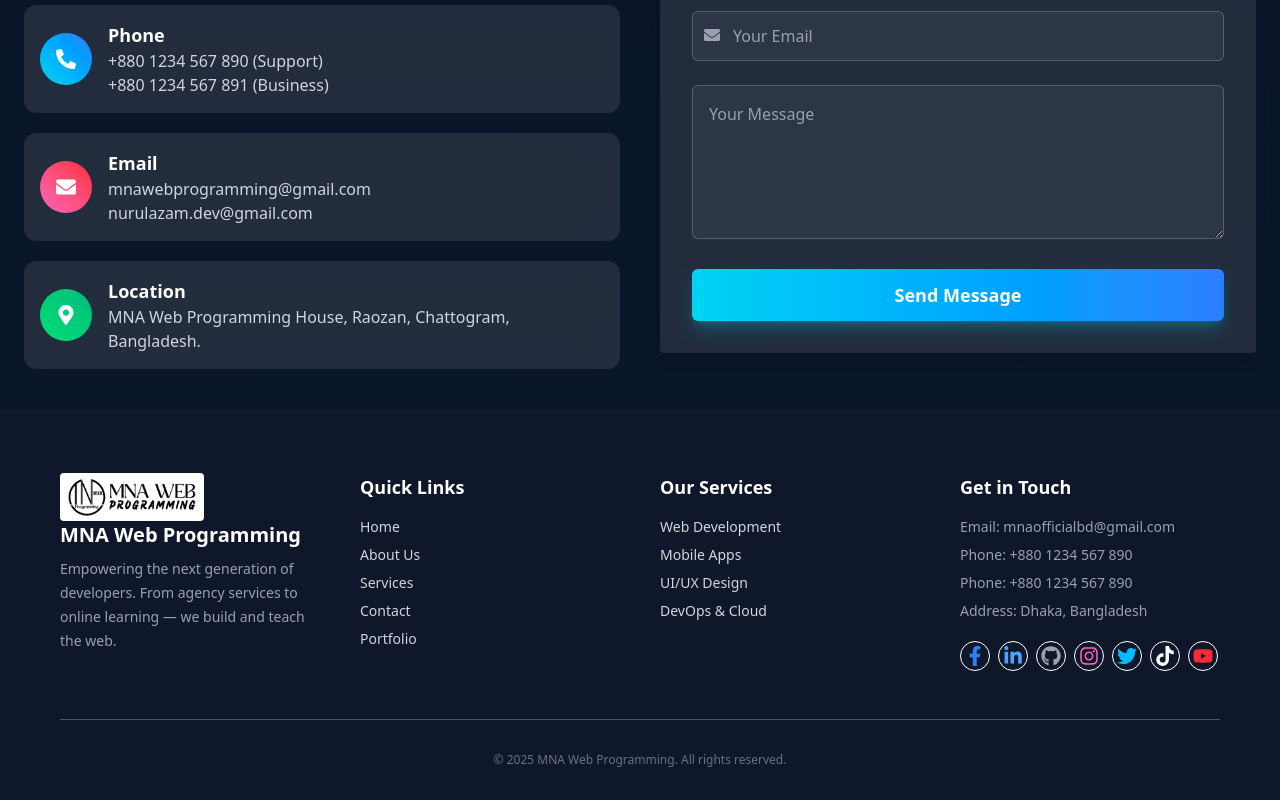
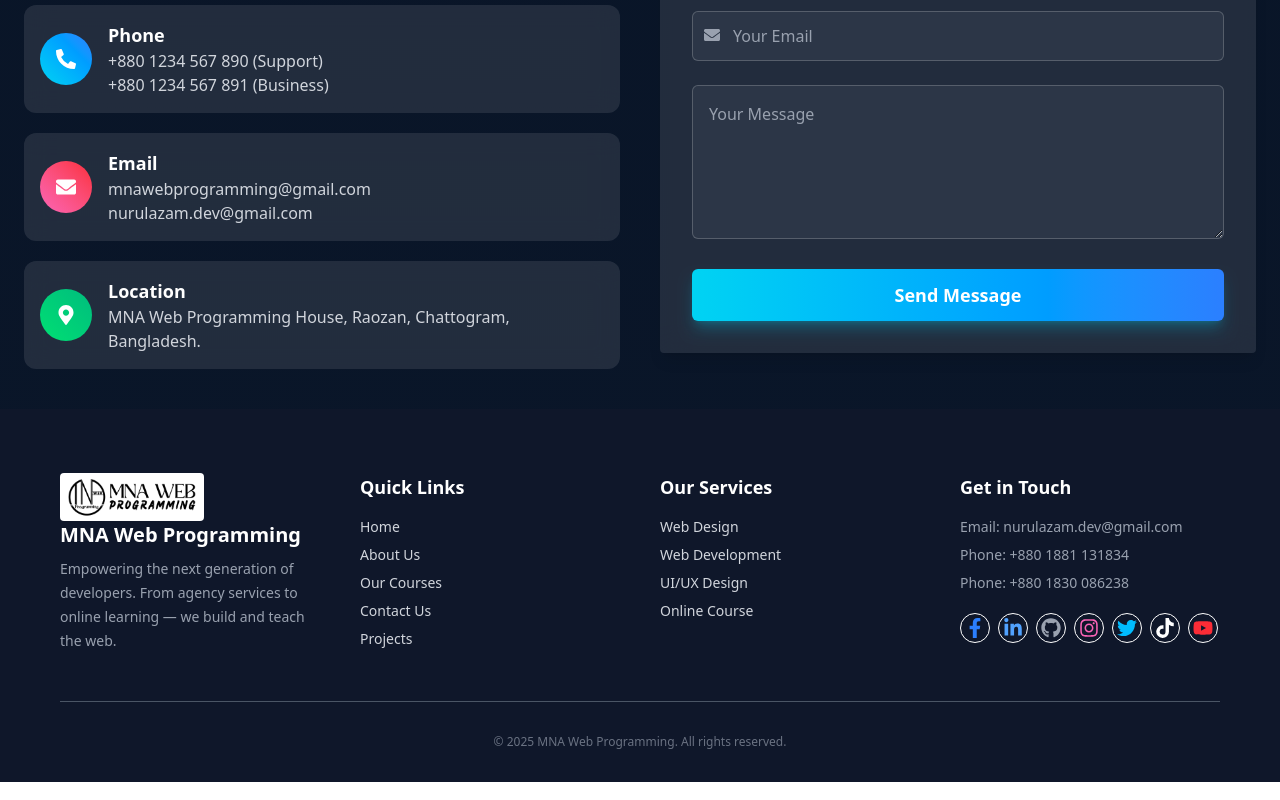
Before and after one commit to nurulazam-dev/mna-web-programming_v1, a Next.js app: page / in a window 1280 px wide. Shown: the part 10906-11706 px from the top of the page. Built offline with nearby package versions, Linux system fonts and the light colour scheme.

Commit message:
footer component update

```diff
--- a/app/components/Shared/Footer.tsx
+++ b/app/components/Shared/Footer.tsx
@@ -54,23 +54,23 @@ const Footer = () => {
               </Link>
             </li>
             <li>
-              <Link href="/about" className="hover:text-white">
+              <Link href="/about-us" className="hover:text-white">
                 About Us
               </Link>
             </li>
             <li>
-              <Link href="/services" className="hover:text-white">
-                Services
+              <Link href="/courses" className="hover:text-white">
+                Our Courses
               </Link>
             </li>
             <li>
-              <Link href="/contact" className="hover:text-white">
-                Contact
+              <Link href="/contact-us" className="hover:text-white">
+                Contact Us
               </Link>
             </li>
             <li>
-              <Link href="/portfolio" className="hover:text-white">
-                Portfolio
+              <Link href="/projects" className="hover:text-white">
+                Projects
               </Link>
             </li>
           </ul>
@@ -81,16 +81,13 @@ const Footer = () => {
           <h3 className="text-lg font-bold text-white mb-4">Our Services</h3>
           <ul className="space-y-2 text-sm">
             <li>
-              <Link
-                href="/services/web-development"
-                className="hover:text-white"
-              >
-                Web Development
+              <Link href="/about-us" className="hover:text-white">
+                Web Design
               </Link>
             </li>
             <li>
-              <Link href="/services/mobile-apps" className="hover:text-white">
-                Mobile Apps
+              <Link href="/about-us" className="hover:text-white">
+                Web Development
               </Link>
             </li>
             <li>
@@ -99,8 +96,8 @@ const Footer = () => {
               </Link>
             </li>
             <li>
-              <Link href="/services/devops" className="hover:text-white">
-                DevOps & Cloud
+              <Link href="/courses" className="hover:text-white">
+                Online Course
               </Link>
             </li>
           </ul>
@@ -113,15 +110,14 @@ const Footer = () => {
             <li>
               Email:{" "}
               <a
-                href="mailto:mnaofficialbd@gmail.com"
+                href="mailto:nurulazam.dev@gmail.com"
                 className="hover:text-white"
               >
-                mnaofficialbd@gmail.com
+                nurulazam.dev@gmail.com
               </a>
             </li>
-            <li>Phone: +880 1234 567 890</li>
-            <li>Phone: +880 1234 567 890</li>
-            <li>Address: Dhaka, Bangladesh</li>
+            <li>Phone: +880 1881 131834</li>
+            <li>Phone: +880 1830 086238</li>
           </ul>
 
           <div className="flex gap-2 mt-5 text-white text-xl">
```
